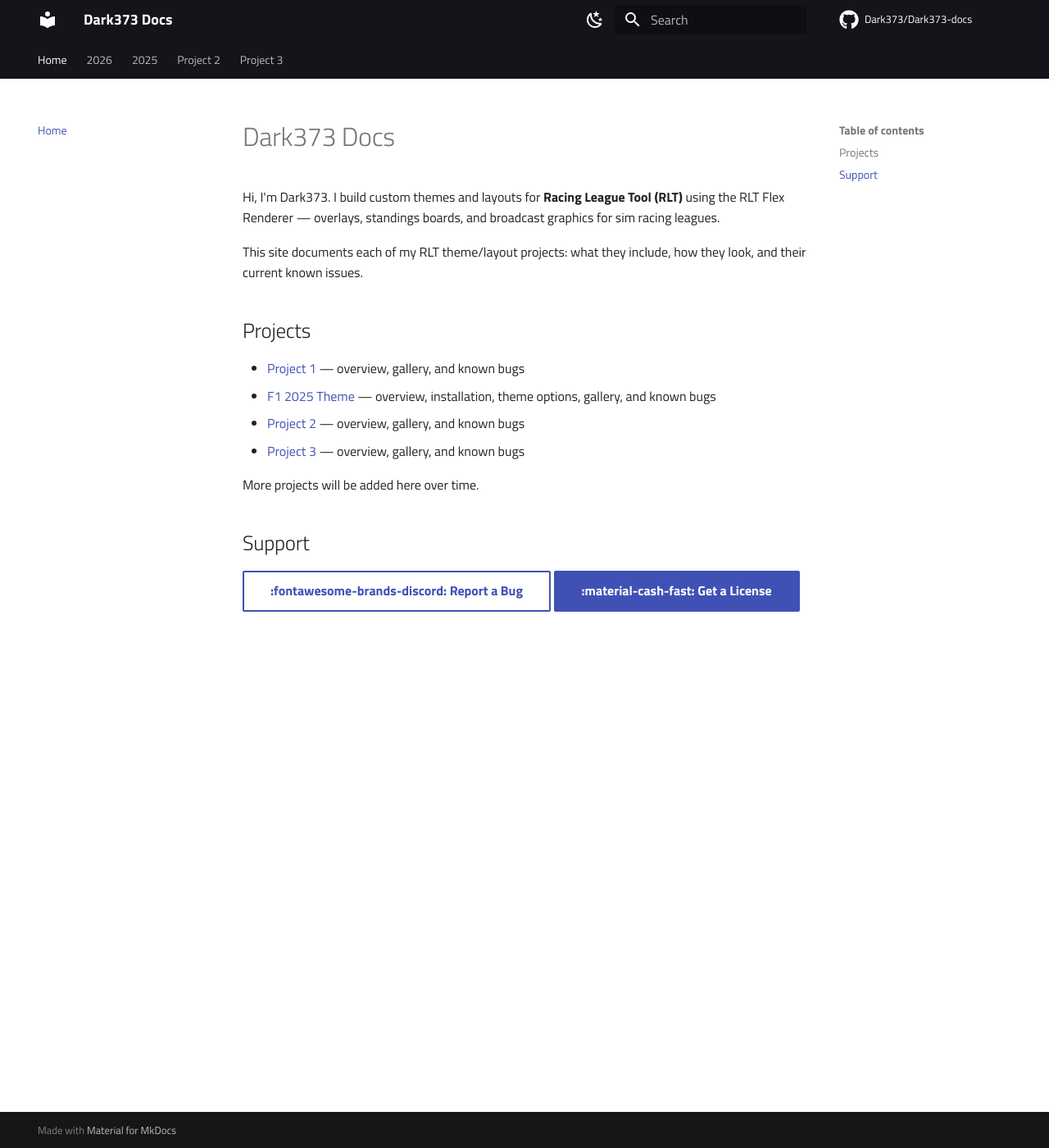
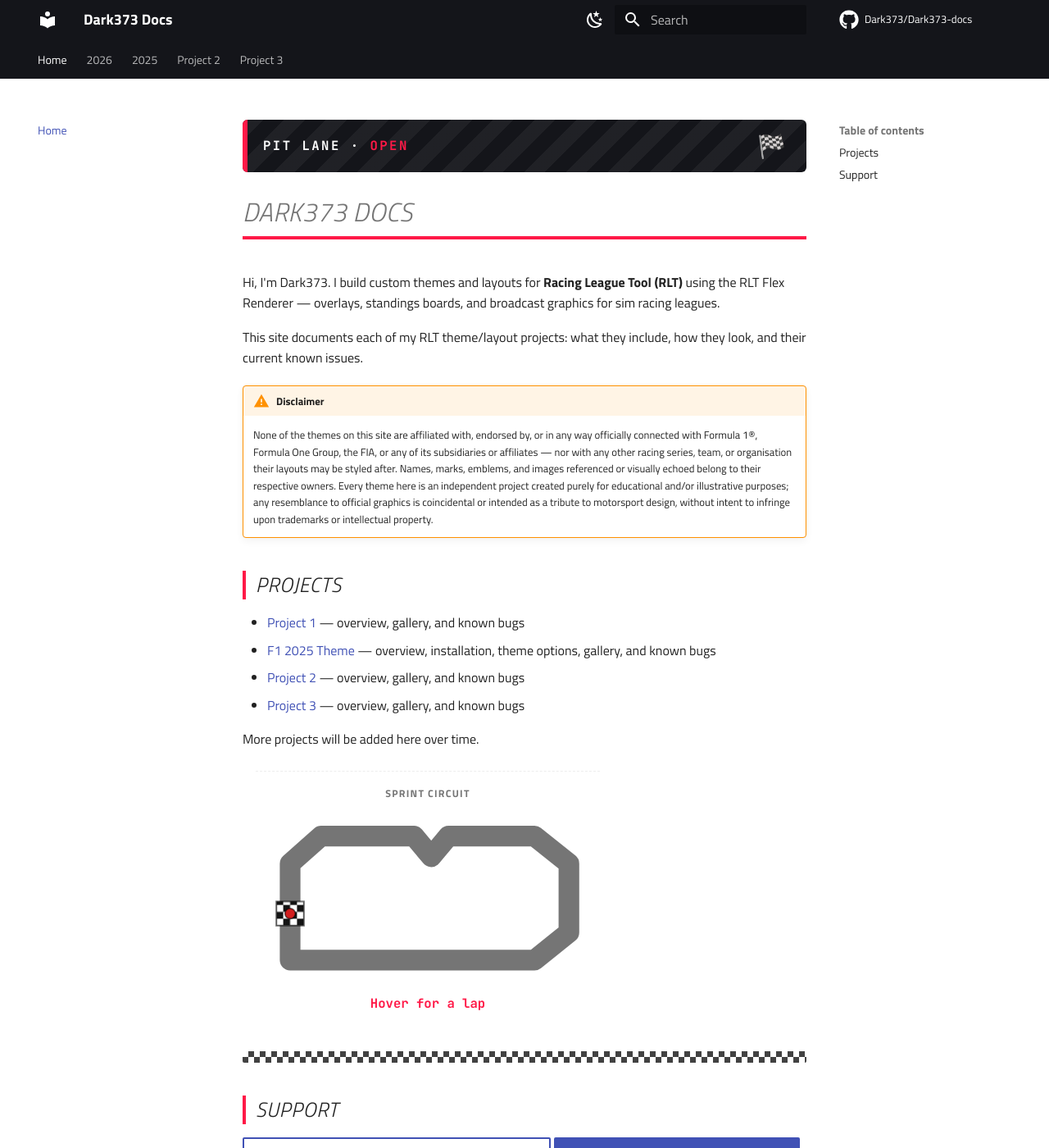
Before and after one commit to Dark373/Dark373-docs, an MkDocs documentation site: the page built from docs/index.md, in a window 1280 px wide and 1400 px high. Shown: the whole window at 82% size. Built offline with MkDocs 1.6.1 and Material for MkDocs 9.7.7, drawn with Linux system fonts in a browser that asks for light colours; comment, search, counter and statistics services are not loaded.

Commit message:
Redesign homepage, move disclaimer there, add a second track with laps + confetti
- Homepage: bigger hero banner, italic uppercase title/section headers, checkered divider, and a new 'Sprint Circuit' track graphic (a distinct chicane-shaped layout vs the sidebar's oval).
- Moved the trademark disclaimer from the 2025 Overview page to the homepage, generalised to cover every theme on the site rather than just the F1 2025 one; the 2025 page now just points to it.
- Both track graphics (sidebar oval + homepage circuit) now count laps on hover (independent counters, shown as 'Lap 0N' under each) and trigger a confetti burst — small pieces spawned across the bottom of the viewport, animated via CSS, each self-removing on animationend so nothing lingers. Skipped under prefers-reduced-motion.
- Refactored racing.js so both tracks share one markup builder + lap/confetti wiring function instead of duplicating logic.

Co-Authored-By: Claude Sonnet 5 <noreply@anthropic.com>

```diff
--- a/docs/f1-2025-theme/index.md
+++ b/docs/f1-2025-theme/index.md
@@ -9,16 +9,9 @@ The F1 2025 Theme is a custom theme developed by Dark373 for the Racing
 League Tools (RLT) application. The theme generates renders in the style of
 the official Formula One graphics.
 
-!!! warning "Disclaimer"
-    This project is not affiliated with, endorsed by, or in any way
-    officially connected with Formula 1®, Formula One Group, the FIA, or any
-    of its subsidiaries or affiliates. The name "Formula 1", as well as
-    related names, marks, emblems, and images, are registered trademarks of
-    their respective owners. This theme is an independent project created
-    purely for educational and/or illustrative purposes. Any resemblance to
-    official Formula 1® graphics is purely coincidental or intended as a
-    tribute to motorsport design, without intent to infringe upon
-    trademarks or intellectual property.
+!!! info "Trademark disclaimer"
+    See the disclaimer on the [homepage](../index.md) — it covers this and
+    every other RLT theme on this site.
 
 ## At a glance {: .f1-heading }
 
--- a/docs/index.md
+++ b/docs/index.md
@@ -1,4 +1,9 @@
-# Dark373 Docs
+<div class="f1-hero f1-hero--home">
+  <span class="f1-hero-kicker">Pit Lane &middot; <em>Open</em></span>
+  <span class="f1-hero-flag">🏁</span>
+</div>
+
+# Dark373 Docs {: .f1-title }
 
 Hi, I'm Dark373. I build custom themes and layouts for **Racing League Tool (RLT)**
 using the RLT Flex Renderer — overlays, standings boards, and broadcast graphics
@@ -7,7 +12,19 @@ for sim racing leagues.
 This site documents each of my RLT theme/layout projects: what they include, how
 they look, and their current known issues.
 
-## Projects
+!!! warning "Disclaimer"
+    None of the themes on this site are affiliated with, endorsed by, or in
+    any way officially connected with Formula 1®, Formula One Group, the
+    FIA, or any of its subsidiaries or affiliates — nor with any other
+    racing series, team, or organisation their layouts may be styled after.
+    Names, marks, emblems, and images referenced or visually echoed belong
+    to their respective owners. Every theme here is an independent project
+    created purely for educational and/or illustrative purposes; any
+    resemblance to official graphics is coincidental or intended as a
+    tribute to motorsport design, without intent to infringe upon
+    trademarks or intellectual property.
+
+## Projects {: .f1-heading }
 
 - [Project 1](project-1/index.md) — overview, gallery, and known bugs
 - [F1 2025 Theme](f1-2025-theme/index.md) — overview, installation, theme options, gallery, and known bugs
@@ -16,6 +33,10 @@ they look, and their current known issues.
 
 More projects will be added here over time.
 
-## Support
+<div id="f1-home-track" class="f1-track-slot"></div>
+
+<div class="checker-divider"></div>
+
+## Support {: .f1-heading }
 
 --8<-- "buttons.md"
--- a/docs/javascripts/racing.js
+++ b/docs/javascripts/racing.js
@@ -1,12 +1,13 @@
-/* Racing-themed touches for the 2025 (F1 2025 Theme) section:
+/* Racing-themed touches:
  *  1. A rotating, trailing custom cursor on desktop pointers, layered on
  *     top of the static SVG cursor in extra.css (which stays as the
  *     fallback for touch devices, reduced-motion, and pre-JS paint).
- *  2. A tiny black-and-white race track injected under the sidebar nav
- *     whenever you're browsing the 2025 section.
+ *  2. Two mini black-and-white track graphics — one under the sidebar nav
+ *     in the 2025 section, one on the homepage — that count laps and pop
+ *     a confetti burst every time you hover them.
  *
  * Runs via document$, Material's observable that fires after every page
- * load *and* every instant-navigation swap, so both features keep working
+ * load *and* every instant-navigation swap, so everything keeps working
  * as you click around instead of only on the first full page load.
  */
 (function () {
@@ -22,17 +23,122 @@
     }
   }
 
+  function prefersReducedMotion() {
+    return !!(window.matchMedia && window.matchMedia("(prefers-reduced-motion: reduce)").matches);
+  }
+
   onDocumentReady(function () {
-    initRacingTrack();
+    initSidebarTrack();
+    initHomepageTrack();
     initRacingCursor();
   });
 
   /* ------------------------------------------------------------------
-   * Mini race track under the 2025 section's sidebar nav.
+   * Track graphics: markup builders + shared lap/confetti wiring.
    * ------------------------------------------------------------------ */
-  function initRacingTrack() {
+
+  function checkerPatternMarkup(id) {
+    return (
+      '<pattern id="' + id + '" width="8" height="8" patternUnits="userSpaceOnUse">' +
+      '<rect width="8" height="8" fill="#ffffff"/>' +
+      '<rect width="4" height="4" fill="#141414"/>' +
+      '<rect x="4" y="4" width="4" height="4" fill="#141414"/>' +
+      "</pattern>"
+    );
+  }
+
+  // Simple oval/stadium loop — used in the 2025 section's sidebar.
+  function ovalTrackMarkup() {
+    return (
+      '<svg viewBox="0 0 200 104" role="img" aria-label="A little race track, just for fun">' +
+      "<defs>" + checkerPatternMarkup("f1-checker-oval") + "</defs>" +
+      '<rect x="4" y="10" width="192" height="84" rx="42" fill="none" stroke="currentColor" stroke-width="3"/>' +
+      '<rect x="28" y="30" width="144" height="44" rx="22" fill="none" stroke="currentColor" stroke-width="2"/>' +
+      '<rect x="92" y="10" width="16" height="20" fill="url(#f1-checker-oval)" stroke="currentColor" stroke-width="1"/>' +
+      '<circle cx="100" cy="10" r="3" fill="#d21f1f" stroke="currentColor" stroke-width="0.8"/>' +
+      "</svg>"
+    );
+  }
+
+  // A trickier circuit with a small chicane — used on the homepage.
+  function circuitTrackMarkup() {
+    return (
+      '<svg viewBox="0 0 200 104" role="img" aria-label="A second, trickier circuit, just for fun">' +
+      "<defs>" + checkerPatternMarkup("f1-checker-circuit") + "</defs>" +
+      '<path d="M20,88 L20,32 L38,16 L92,16 L102,28 L112,16 L162,16 L182,32 L182,72 L162,88 L58,88 Z" ' +
+      'fill="none" stroke="currentColor" stroke-width="12" stroke-linejoin="round" stroke-linecap="round"/>' +
+      '<rect x="12" y="54" width="16" height="14" fill="url(#f1-checker-circuit)" stroke="currentColor" stroke-width="1"/>' +
+      '<circle cx="20" cy="61" r="3" fill="#d21f1f" stroke="currentColor" stroke-width="0.8"/>' +
+      "</svg>"
+    );
+  }
+
+  function trackWidgetMarkup(label, svgMarkup) {
+    return (
+      '<p class="f1-track-label">' + label + "</p>" +
+      svgMarkup +
+      '<p class="f1-track-laps">Hover for a lap</p>'
+    );
+  }
+
+  // Wires up lap-counting + confetti on a freshly-built track widget.
+  // Independent per widget: each track keeps its own lap count.
+  function wireTrackWidget(container) {
+    var svg = container.querySelector("svg");
+    var lapEl = container.querySelector(".f1-track-laps");
+    if (!svg || !lapEl) return;
+
+    var laps = 0;
+    svg.addEventListener("mouseenter", function () {
+      laps += 1;
+      lapEl.textContent = "Lap " + (laps < 10 ? "0" + laps : laps);
+      burstConfetti();
+    });
+  }
+
+  var confettiLayer = null;
+  var CONFETTI_COLORS = ["#d21f1f", "#ff5c5c", "#141414", "#ffffff"];
+
+  function burstConfetti() {
+    if (prefersReducedMotion()) return;
+
+    if (!confettiLayer) {
+      confettiLayer = document.createElement("div");
+      confettiLayer.id = "f1-confetti-layer";
+      document.body.appendChild(confettiLayer);
+    }
+
+    var count = 28;
+    for (var i = 0; i < count; i++) {
+      var piece = document.createElement("span");
+      piece.className = "f1-confetti";
+      var leftVw = 12 + Math.random() * 76;
+      var rise = 90 + Math.random() * 170;
+      var drift = (Math.random() - 0.5) * 150;
+      var rot = (Math.random() - 0.5) * 720;
+      var dur = 700 + Math.random() * 500;
+      var delay = Math.random() * 140;
+
+      piece.style.left = leftVw + "vw";
+      piece.style.background = CONFETTI_COLORS[i % CONFETTI_COLORS.length];
+      piece.style.setProperty("--rise", rise + "px");
+      piece.style.setProperty("--drift", drift + "px");
+      piece.style.setProperty("--rot", rot + "deg");
+      piece.style.animationDuration = dur + "ms";
+      piece.style.animationDelay = delay + "ms";
+      piece.addEventListener("animationend", function () {
+        this.remove();
+      });
+      confettiLayer.appendChild(piece);
+    }
+  }
+
+  /* Sidebar track: shown under the 2025 section's nav, on every page in
+   * that section (detected via URL path, since it needs to follow you
+   * across five different pages rather than one fixed slot). */
+  function initSidebarTrack() {
     var inSection = /\/f1-2025-theme\//.test(location.pathname);
-    var existing = document.getElementById("f1-track");
+    var existing = document.getElementById("f1-track-sidebar");
 
     if (!inSection) {
       if (existing) existing.remove();
@@ -47,21 +153,24 @@
     if (!host) return;
 
     var wrap = document.createElement("div");
-    wrap.id = "f1-track";
-    wrap.innerHTML =
-      '<p class="f1-track-label">Track Map</p>' +
-      '<svg viewBox="0 0 200 104" role="img" aria-label="A little race track, just for fun">' +
-      '<defs><pattern id="f1-checker" width="8" height="8" patternUnits="userSpaceOnUse">' +
-      '<rect width="8" height="8" fill="#ffffff"/>' +
-      '<rect width="4" height="4" fill="#141414"/>' +
-      '<rect x="4" y="4" width="4" height="4" fill="#141414"/>' +
-      "</pattern></defs>" +
-      '<rect x="4" y="10" width="192" height="84" rx="42" fill="none" stroke="currentColor" stroke-width="3"/>' +
-      '<rect x="28" y="30" width="144" height="44" rx="22" fill="none" stroke="currentColor" stroke-width="2"/>' +
-      '<rect x="92" y="10" width="16" height="20" fill="url(#f1-checker)" stroke="currentColor" stroke-width="1"/>' +
-      '<circle cx="100" cy="10" r="3" fill="#d21f1f" stroke="currentColor" stroke-width="0.8"/>' +
-      "</svg>";
+    wrap.id = "f1-track-sidebar";
+    wrap.className = "f1-track";
+    wrap.innerHTML = trackWidgetMarkup("Track Map", ovalTrackMarkup());
     host.appendChild(wrap);
+    wireTrackWidget(wrap);
+  }
+
+  /* Homepage track: fills an explicit slot placed in docs/index.md,
+   * rather than guessing the homepage's URL (which shifts between local
+   * dev and the GitHub Pages sub-path). */
+  function initHomepageTrack() {
+    var slot = document.getElementById("f1-home-track");
+    if (!slot || slot.dataset.f1Ready) return;
+
+    slot.dataset.f1Ready = "1";
+    slot.classList.add("f1-track");
+    slot.innerHTML = trackWidgetMarkup("Sprint Circuit", circuitTrackMarkup());
+    wireTrackWidget(slot);
   }
 
   /* ------------------------------------------------------------------
@@ -74,8 +183,7 @@
     if (window.__f1CursorInit) return;
 
     var coarsePointer = window.matchMedia && window.matchMedia("(pointer: coarse)").matches;
-    var reducedMotion = window.matchMedia && window.matchMedia("(prefers-reduced-motion: reduce)").matches;
-    if (coarsePointer || reducedMotion) return;
+    if (coarsePointer || prefersReducedMotion()) return;
 
     window.__f1CursorInit = true;
 
--- a/docs/stylesheets/extra.css
+++ b/docs/stylesheets/extra.css
@@ -113,10 +113,12 @@ html.f1-cursor-active * {
   animation: f1-trail-fade 0.6s ease-out forwards;
 }
 
-/* Mini track graphic, injected under the 2025 section's sidebar nav
-   (see javascripts/racing.js) purely for fun. Monochrome via currentColor
-   so it adapts to light/dark like everything else. */
-#f1-track {
+/* Mini track graphics (see javascripts/racing.js) — one under the 2025
+   section's sidebar nav, one on the homepage — purely for fun. Monochrome
+   via currentColor so each adapts to light/dark like everything else.
+   Hover the track: it counts a lap and pops a confetti burst. */
+.f1-track {
+  max-width: 420px;
   margin: 1.25rem 0.8rem 0.5rem;
   padding-top: 0.85rem;
   border-top: 1px dashed var(--md-default-fg-color--lightest, rgba(0, 0, 0, 0.12));
@@ -132,10 +134,54 @@ html.f1-cursor-active * {
   text-align: center;
 }
 
-#f1-track svg {
+.f1-track svg {
   display: block;
   width: 100%;
   height: auto;
+}
+
+.f1-track-laps {
+  margin: 0.4rem 0 0;
+  font-family: var(--md-code-font-family, monospace);
+  font-size: 0.78rem;
+  font-weight: 700;
+  color: var(--md-accent-fg-color);
+  text-align: center;
+}
+
+/* Confetti burst, spawned on track hover. Each piece removes itself from
+   the DOM the instant its animation ends, so nothing lingers. */
+#f1-confetti-layer {
+  position: fixed;
+  inset: 0;
+  pointer-events: none;
+  z-index: 9997;
+  overflow: hidden;
+}
+
+@keyframes f1-confetti-burst {
+  0% {
+    transform: translate(0, 0) rotate(0deg);
+    opacity: 1;
+  }
+  35% {
+    opacity: 1;
+  }
+  100% {
+    transform: translate(var(--drift, 0px), calc(var(--rise, 140px) * -1)) rotate(var(--rot, 360deg));
+    opacity: 0;
+  }
+}
+
+.f1-confetti {
+  position: fixed;
+  bottom: 0;
+  width: 7px;
+  height: 11px;
+  box-shadow: 0 0 0 1px rgba(128, 128, 128, 0.35);
+  animation-name: f1-confetti-burst;
+  animation-timing-function: cubic-bezier(0.15, 0.7, 0.3, 1);
+  animation-fill-mode: forwards;
 }
 
 /* ==========================================================================
@@ -188,6 +234,29 @@ html.f1-cursor-active * {
 .f1-hero-flag {
   font-size: 1.1rem;
   line-height: 1;
+}
+
+/* Bigger treatment for the homepage hero — first thing visitors see. */
+.f1-hero--home {
+  padding: 0.9rem 1.25rem;
+  margin-bottom: 1.4rem;
+}
+
+.f1-hero--home .f1-hero-kicker {
+  font-size: 0.78rem;
+}
+
+.f1-hero--home .f1-hero-flag {
+  font-size: 1.4rem;
+}
+
+/* Homepage title: `# Dark373 Docs {: .f1-title }` */
+h1.f1-title {
+  font-style: italic;
+  text-transform: uppercase;
+  letter-spacing: 0.01em;
+  padding-bottom: 0.4rem;
+  border-bottom: 4px solid var(--md-accent-fg-color);
 }
 
 /* Motorsport-graphic-style section headers: `## Heading {: .f1-heading }` */
```
